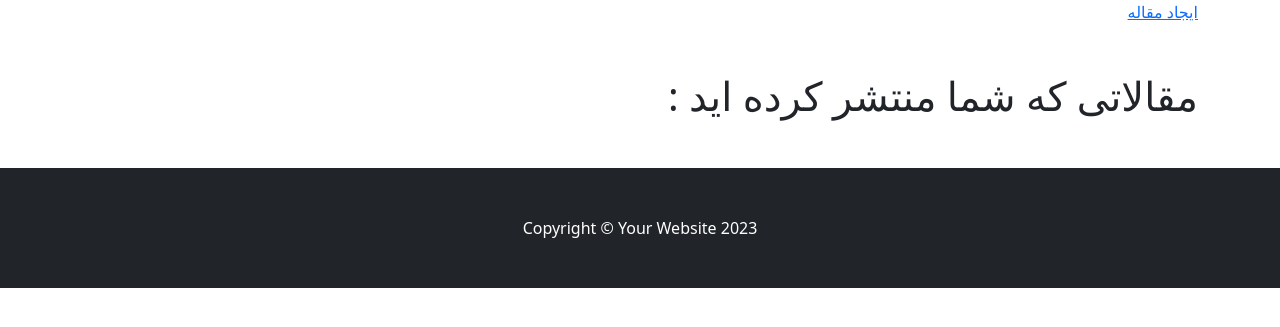
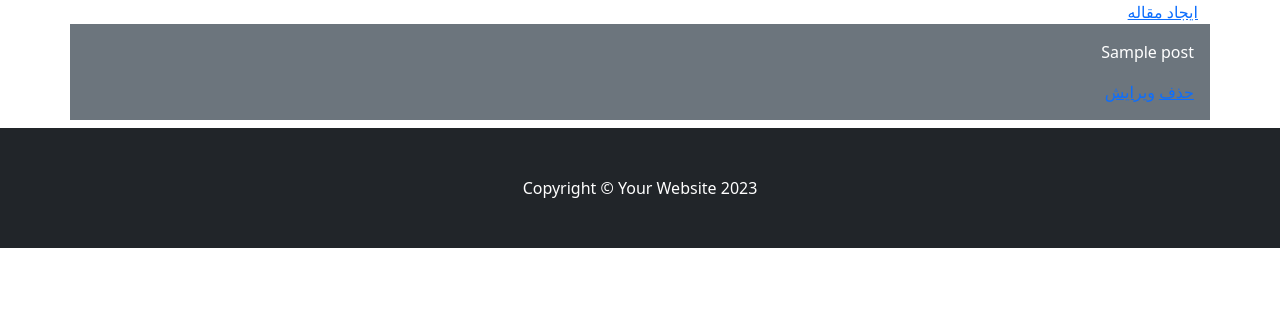
Before and after one commit to MohammadBohluli/blog, a Django app: page /accounts/ in a window 1280 px wide. Shown: the part 56-383 px from the top of the page. Run offline with Django 4.2, Linux system fonts and the light colour scheme; a user stored in the database is signed in; tables that the repository leaves empty hold one stand-in row (values such as "Sample post").

Commit message:
add: show post of each user in profile

```diff
--- a/core/accounts/views.py
+++ b/core/accounts/views.py
@@ -219,7 +219,11 @@ def password_reset_confirm_view(request, uidb64, token):
 #################################
 @login_required
 def profile_view(request):
-    return render(request, 'pages/accounts/profile.html')
+    # This query will show any user articles that are specific to the user
+    # request.user.id Refers to the logged in user
+    posts = Post.objects.filter(author__id=request.user.id)
+
+    return render(request, 'pages/accounts/profile.html', {'posts': posts})
 
 
 #################################
--- a/core/templates/pages/accounts/profile.html
+++ b/core/templates/pages/accounts/profile.html
@@ -7,14 +7,16 @@
 
     <a href="{% url 'accounts:create_post' %}">ایجاد مقاله</a>
 
-    <h1 class="mb-5 mt-5">مقالاتی که شما منتشر کرده اید :</h1>
+    {% for post in posts %}
 
-    {% if post.author.id == user.id %}
-        <div class="p-3 mb-2 bg-secondary text-white">
-            <p>title</p>
-            <a href="">حذف</a>
-            <a href="">ویرایش</a>
-        </div>
-    {% endif %}
+    <div class="p-3 mb-2 bg-secondary text-white">
+        <p>{{post.title}}</p>
+        <a href="">حذف</a>
+        <a href="">ویرایش</a>
+    </div>
+
+    {% empty %}
+    <h3>در حال حاضر شما مقاله ای منتشر نکرده اید</h3>
+    {% endfor %}
 
 {% endblock %}
```
